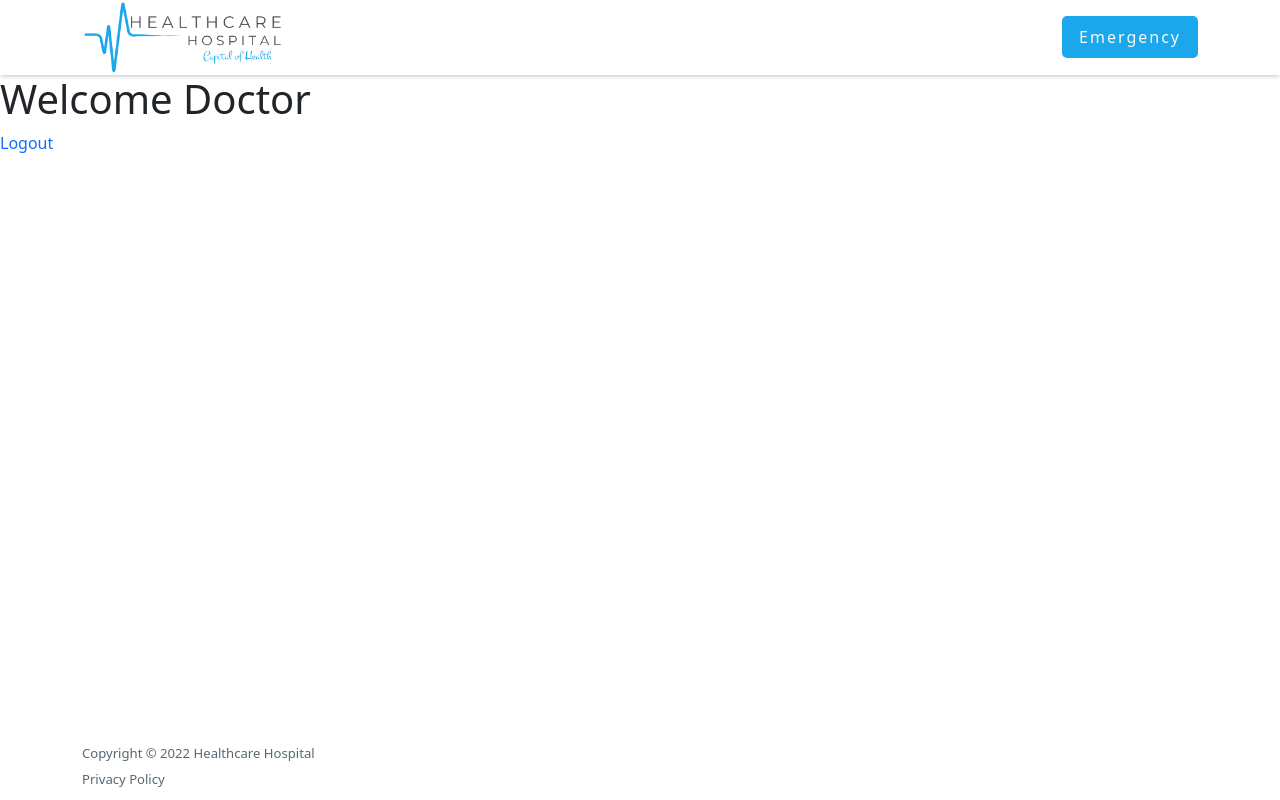
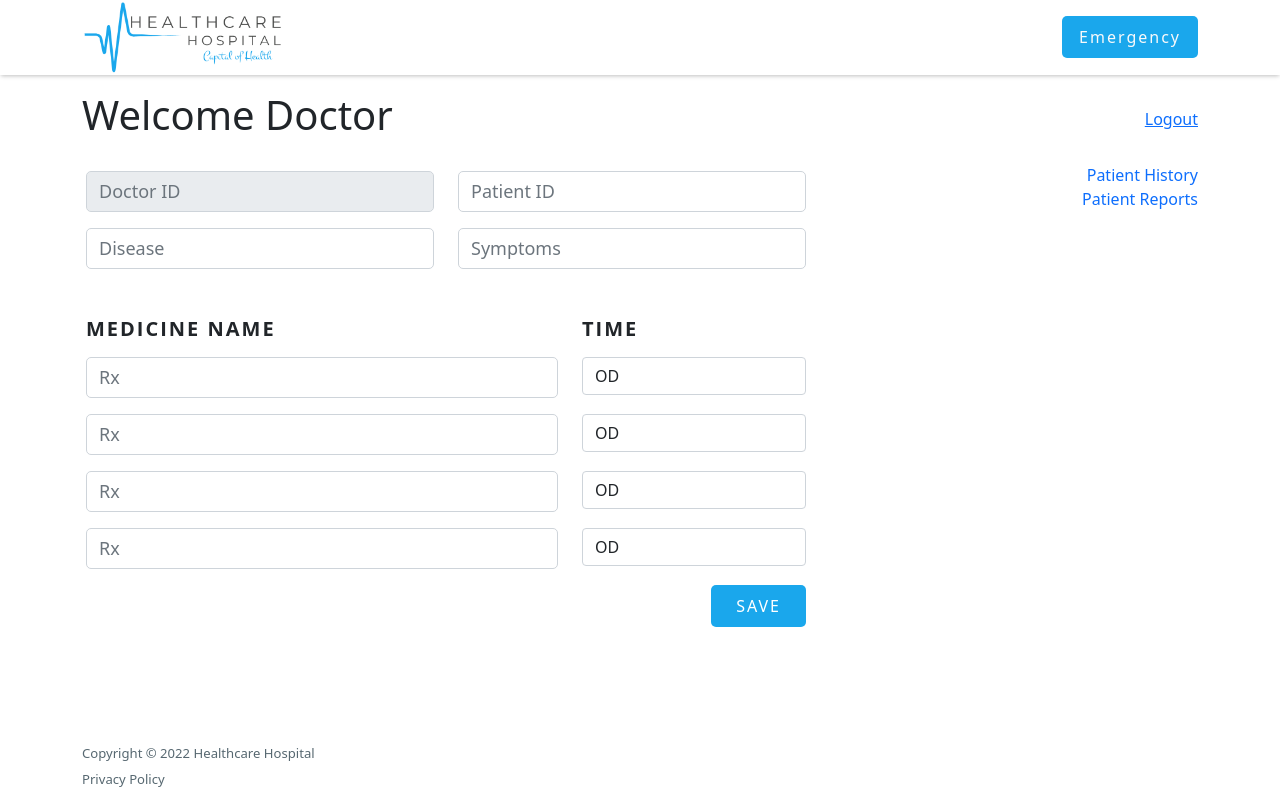
Before and after one commit to mohitshr1003/healthcare, a Django app: page /doctor-dashboard/ in a window 1280 px wide. Run offline with Django 4.2, Linux system fonts and the light colour scheme; a user stored in the database is signed in; parts of the project's set-up code (start-up, migrations or seed data) failed here and were passed over; some libraries are stand-ins or nearby versions.

Commit message:
doctor dashboard created

```diff
--- a/reception/views.py
+++ b/reception/views.py
@@ -72,9 +72,9 @@ def reception(request):
 def d_gen_id_pswd():
     # for DOCTOR ID
     N = 3
-    alpha_id = list('DOC')
+    # alpha_id = list('DOC')
     num_id = random.choices(s.digits, k=N)
-    d_id = str(''.join(alpha_id + num_id))
+    d_id = str(''.join(list("DOC") + num_id))
 
     # for DOCTOR PASSWORD
     M = 10
--- a/templates/doctor-dashboard.html
+++ b/templates/doctor-dashboard.html
@@ -2,5 +2,101 @@
 {% load static %}
 
 {% block body_content %}
-<h1>Welcome Doctor</h1> <a href="../logout">Logout</a>
+<div class="container mt-3">
+    <div class="row">
+        <div class="col-6">
+            <h1>Welcome Doctor</h1>
+        </div>
+        <div class="col-6 text-end pt-3">
+            <a href="../logout" style="text-decoration: underline !important;">Logout</a>
+        </div>
+    </div>
+
+    <div class="row">
+        <div class="col-8 p-4 ps-3">
+            <form>
+                {% csrf_token %}
+                <div class="row">
+                    <div class="col-6">
+                        <input type="text" class="form-control" placeholder="Doctor ID" readonly>
+                    </div>
+                    <div class="col-6">
+                        <input type="text" class="form-control" placeholder="Patient ID" required minlength="6" maxlength="6">
+                    </div>
+                </div>
+                <div class="row">
+                    <div class="col-6">
+                        <input type="text" class="form-control mt-3" placeholder="Disease" required>
+                    </div>
+                    <div class="col-6">
+                        <input type="text" class="form-control mt-3" placeholder="Symptoms" required>
+                    </div>
+                </div>
+                <div class="row pt-5">
+                    <div class="col-8">
+                        <h5><strong>MEDICINE NAME</strong></h5>
+                        <input type="text" class="form-control mt-3" placeholder="Rx" required>
+                    </div>
+                    <div class="col-4">
+                        <h5><strong>TIME</strong></h5>
+                        <select class="form-control mt-3">
+                            <option value="OD">OD</option>
+                            <option value="BD">BD</option>
+                            <option value="TDS">TDS</option>
+                            <option value="HS">HS</option>
+                            <option value="SOS">SOS</option>
+                        </select>
+                    </div>
+                    <div class="col-8">
+                        <input type="text" class="form-control mt-3" placeholder="Rx" required>
+                    </div>
+                    <div class="col-4">
+                        <select class="form-control mt-3">
+                            <option value="OD">OD</option>
+                            <option value="BD">BD</option>
+                            <option value="TDS">TDS</option>
+                            <option value="HS">HS</option>
+                            <option value="SOS">SOS</option>
+                        </select>
+                    </div>
+                    <div class="col-8">
+                        <input type="text" class="form-control mt-3" placeholder="Rx" required>
+                    </div>
+                    <div class="col-4">
+                        <select class="form-control mt-3">
+                            <option value="OD">OD</option>
+                            <option value="BD">BD</option>
+                            <option value="TDS">TDS</option>
+                            <option value="HS">HS</option>
+                            <option value="SOS">SOS</option>
+                        </select>
+                    </div>
+                    <div class="col-8">
+                        <input type="text" class="form-control mt-3" placeholder="Rx" required>
+                    </div>
+                    <div class="col-4">
+                        <select class="form-control mt-3">
+                            <option value="OD">OD</option>
+                            <option value="BD">BD</option>
+                            <option value="TDS">TDS</option>
+                            <option value="HS">HS</option>
+                            <option value="SOS">SOS</option>
+                        </select>
+                    </div>
+                </div>
+                <div class="col-12 pt-3 text-end">
+                    <button class="btn p-2 px-4" style="background-color:#1aa7ec; color: #fff;">SAVE</button>
+                    </div>
+            </form>
+        </div>
+        <div class="col-4 text-end pt-3">
+            <div class="col-12">
+                <a href="#">Patient History</a>
+            </div>
+            <div class="col-12">
+                <a href="#">Patient Reports</a>
+            </div>
+        </div>
+    </div>
+</div>
 {% endblock %}
```
Also changed, not shown: db.sqlite3, media/doctor_img/bg-login.png (added), 1 other file.
